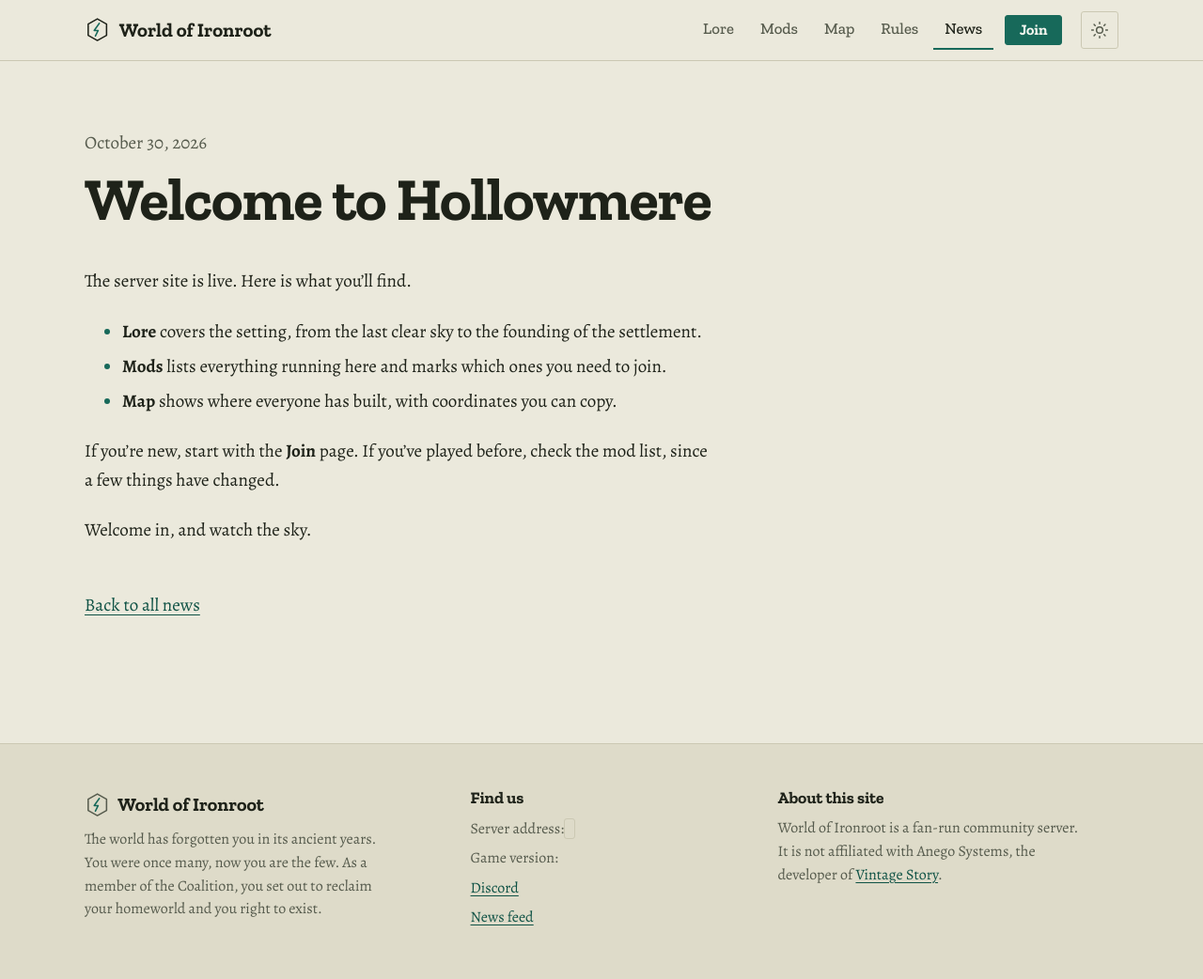
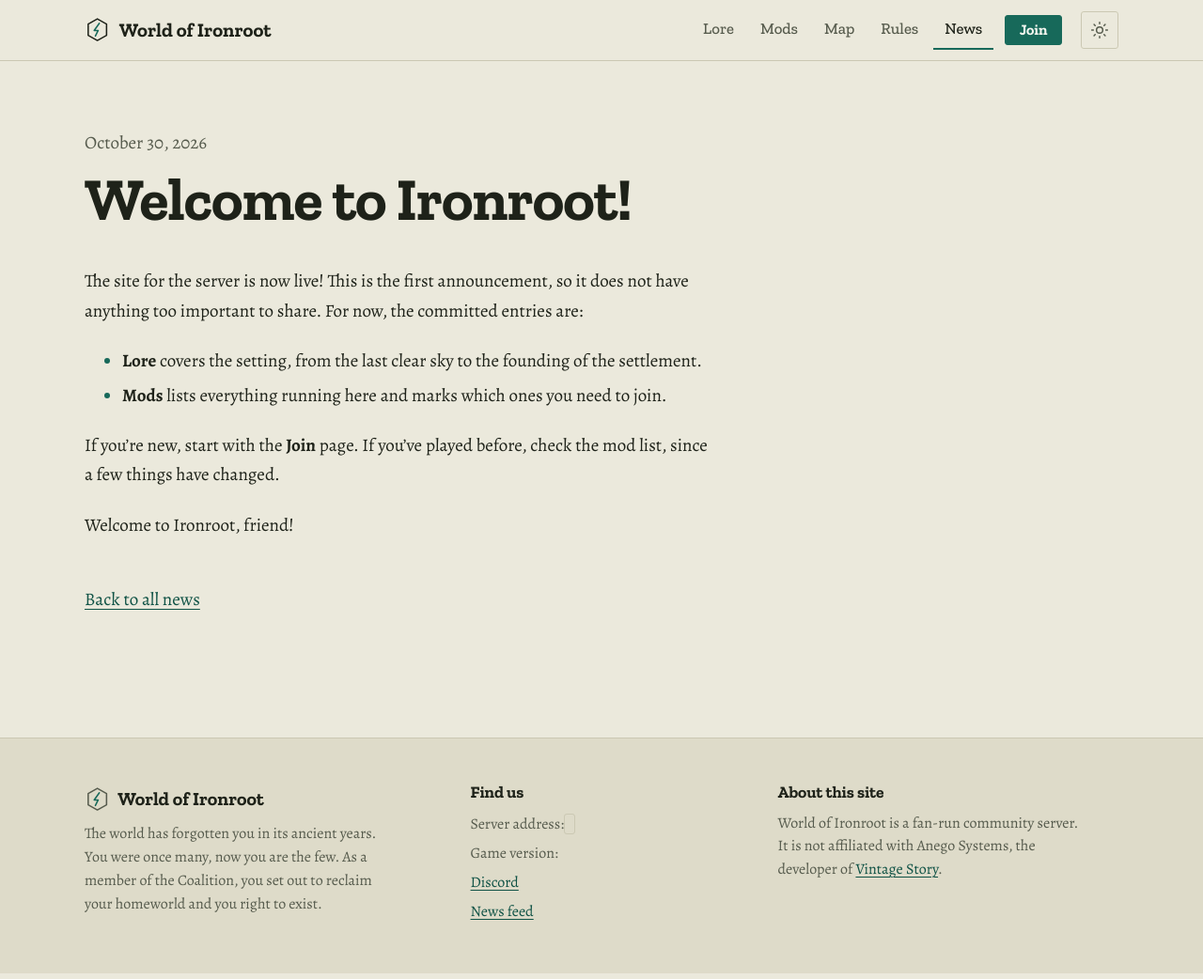
Before and after one commit to Rhyagelle/World-of-Ironroot, a Jekyll site: the page built from _posts/2026-10-30-welcome-to-hollowmere.md, in a window 1280 px wide and 1042 px high. Shown: the whole window at 94% size. Built offline with Jekyll 4.4.1, drawn with Linux system fonts in a browser that asks for light colours.

Commit message:
Update 2026-10-30-welcome-to-hollowmere.md

```diff
--- a/_posts/2026-10-30-welcome-to-hollowmere.md
+++ b/_posts/2026-10-30-welcome-to-hollowmere.md
@@ -1,13 +1,12 @@
 ---
-title: Welcome to Hollowmere
+title: Welcome to Ironroot!
 ---
 
-The server site is live. Here is what you'll find.
+The site for the server is now live! This is the first announcement, so it does not have anything too important to share. For now, the committed entries are:
 
 - **Lore** covers the setting, from the last clear sky to the founding of the settlement.
 - **Mods** lists everything running here and marks which ones you need to join.
-- **Map** shows where everyone has built, with coordinates you can copy.
 
 If you're new, start with the **Join** page. If you've played before, check the mod list, since a few things have changed.
 
-Welcome in, and watch the sky.
+Welcome to Ironroot, friend!
```
